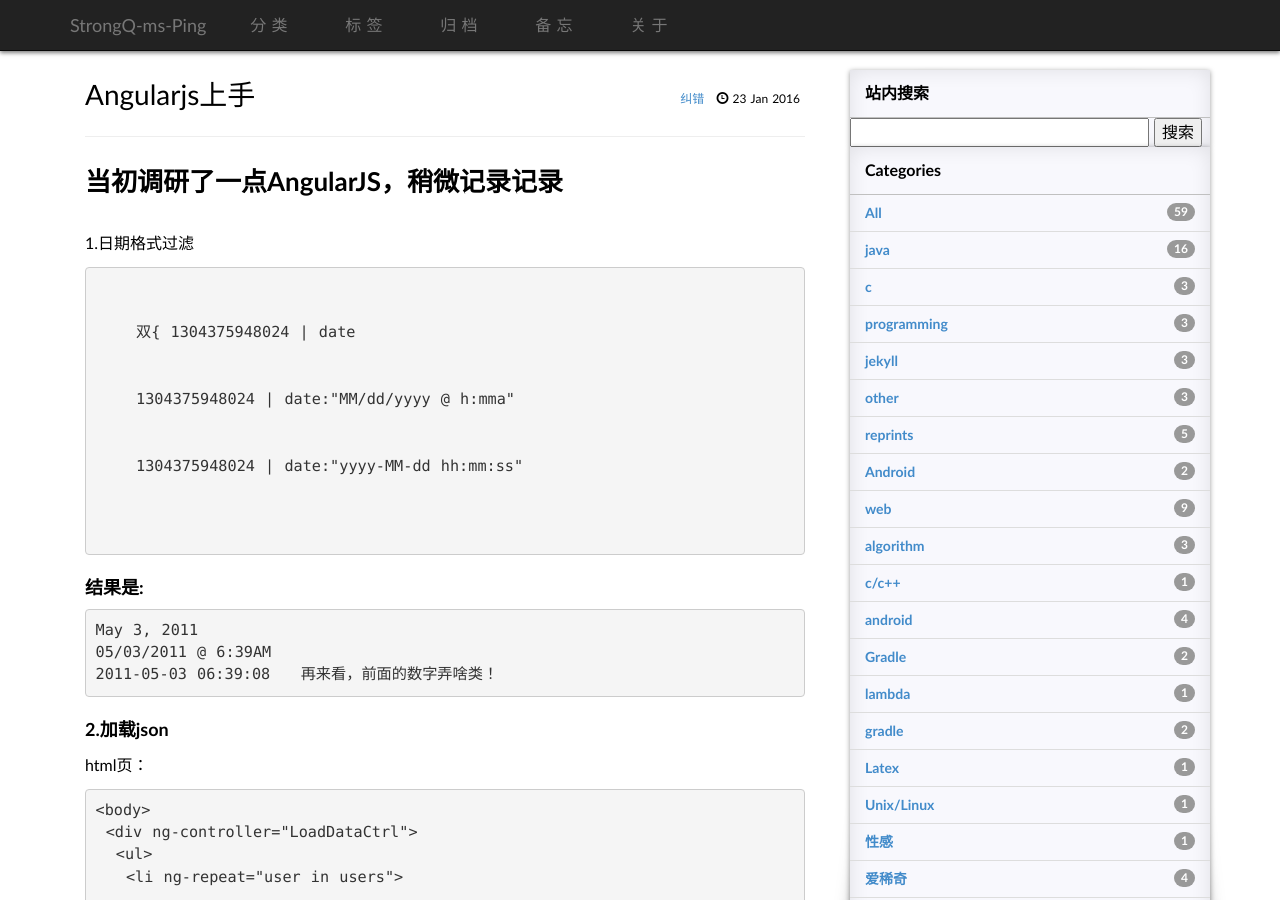
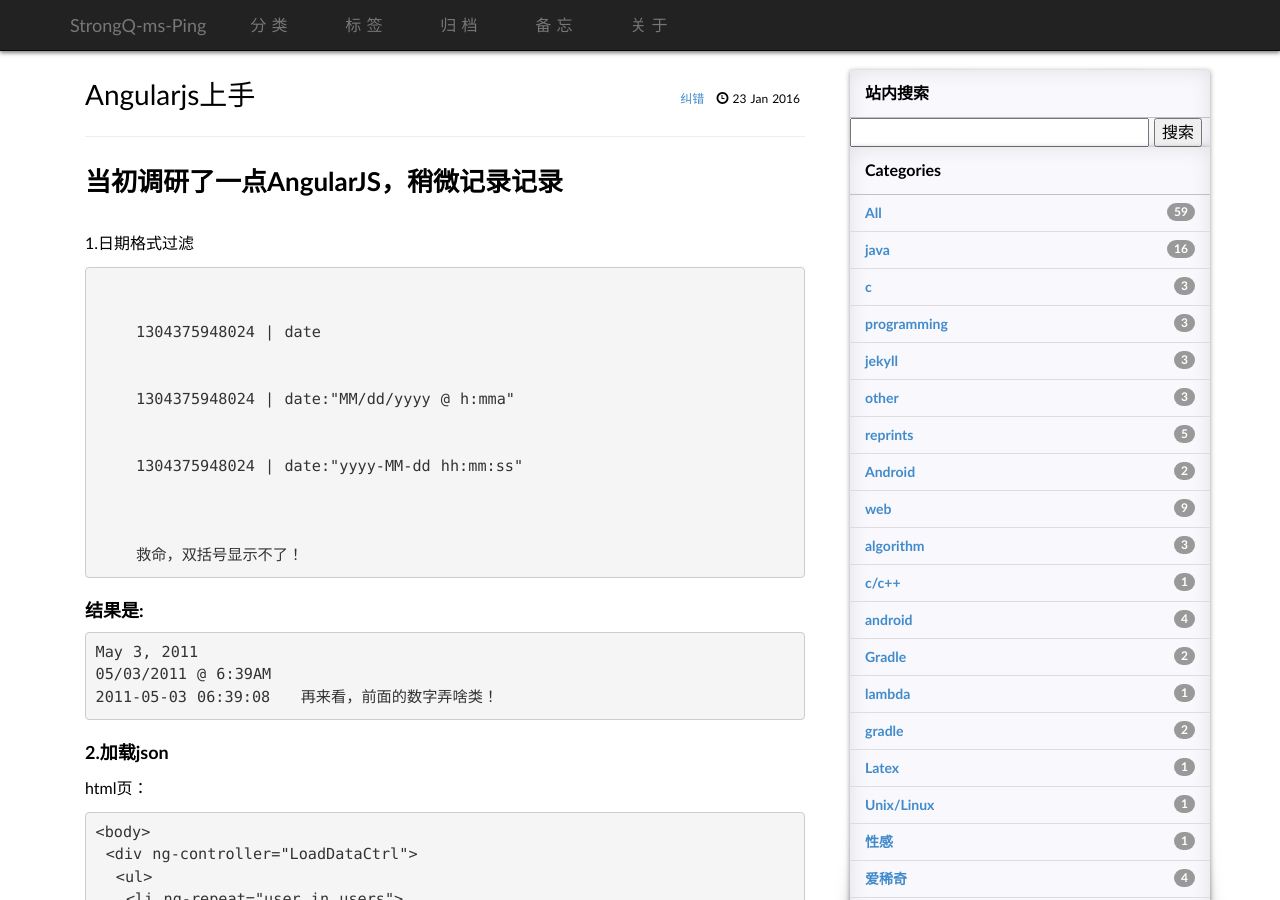
Before and after one commit to strongQ/caoyinping, a Jekyll site: the page built from _posts/2016-01-23-angularjs-trial.md, in a window 1280 px wide and 900 px high. Built offline with Jekyll 4.4.1, drawn with Linux system fonts in a browser that asks for light colours; some web fonts are replaced; comment, search, counter and statistics services are not loaded.

Commit message:
Update 2016-01-23-angularjs-trial.md

```diff
--- a/_posts/2016-01-23-angularjs-trial.md
+++ b/_posts/2016-01-23-angularjs-trial.md
@@ -13,13 +13,14 @@ tags:      [前端,Angularjs]
 
 <pre><code>
     <body>
-    双{ 1304375948024 | date
+    1304375948024 | date
     <br>
     1304375948024 | date:"MM/dd/yyyy @ h:mma"
     <br>
     1304375948024 | date:"yyyy-MM-dd hh:mm:ss"
     <br>
     </body>
+    救命，双括号显示不了！
 </code></pre>
 
 ### 结果是:
```
